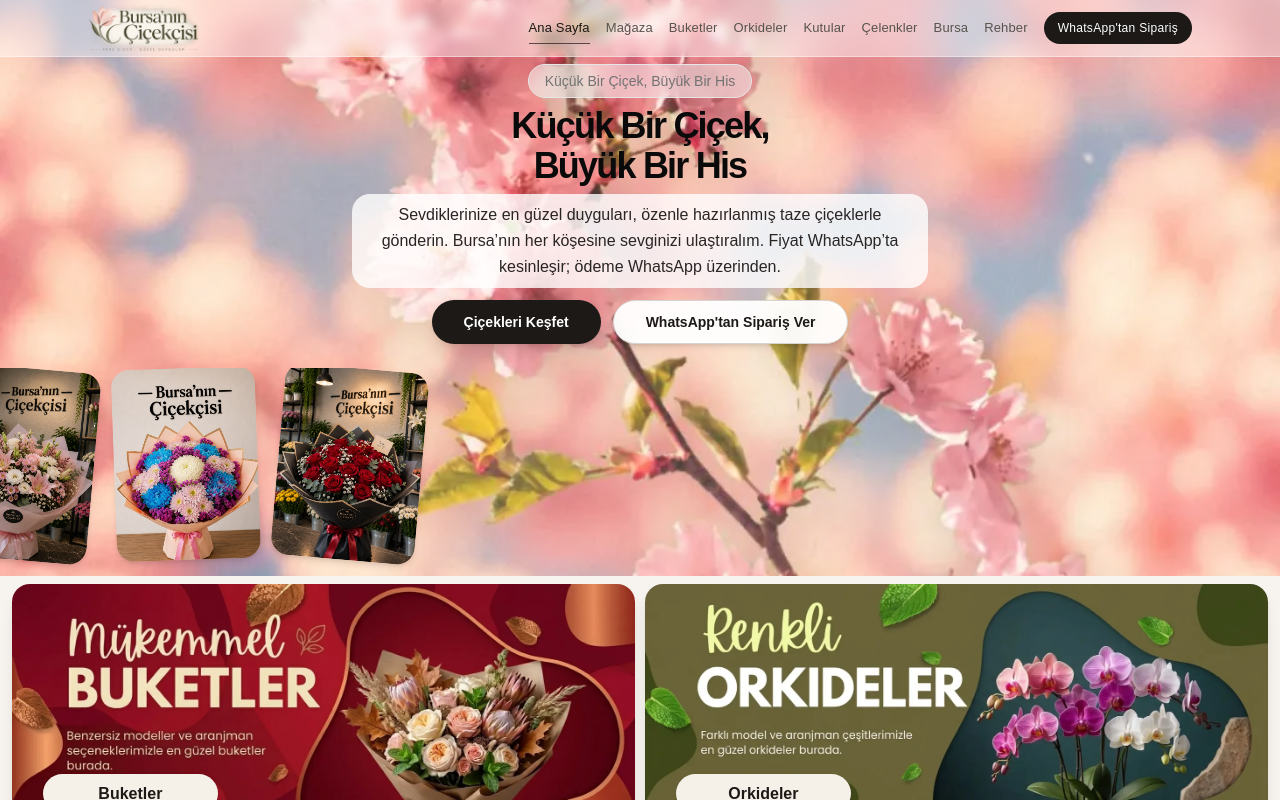
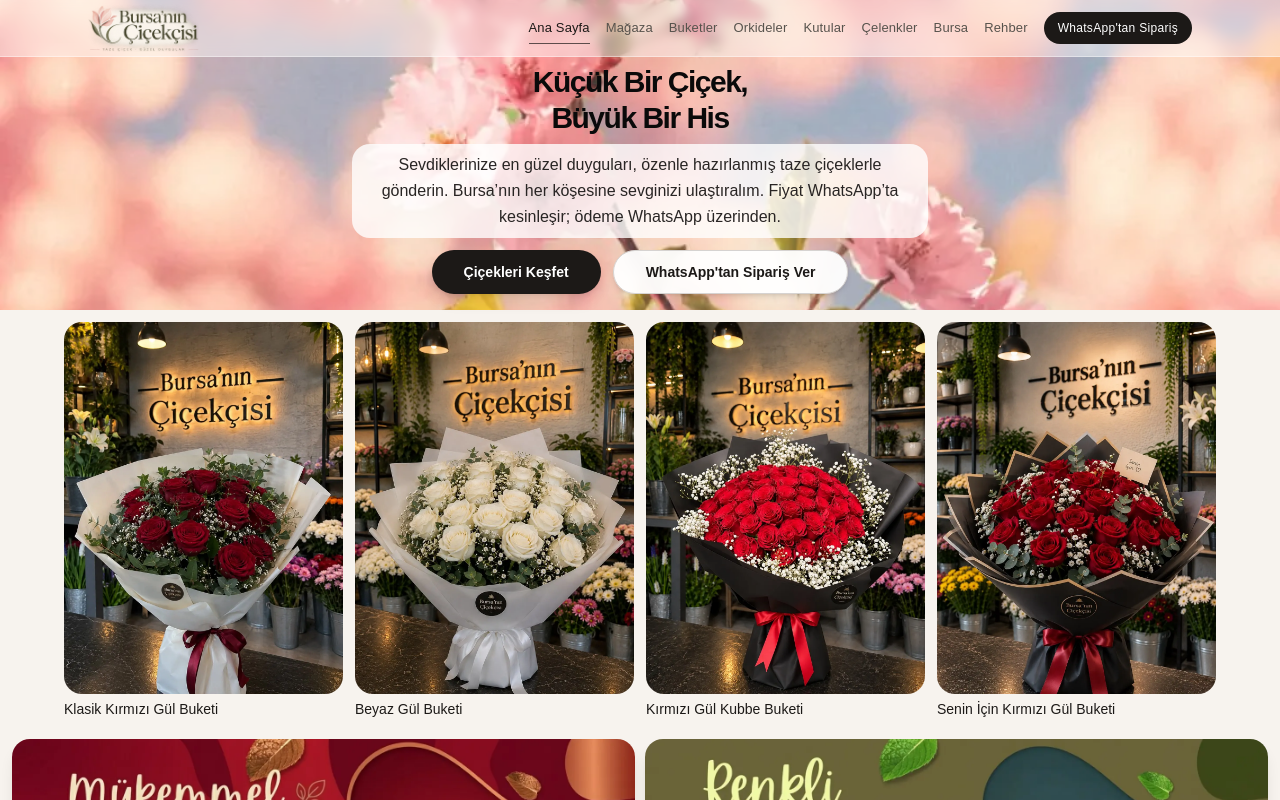
Before and after one commit to Mussokmen/3dcicekci, a React (Vite) app: page / in a window 1280 px wide. Shown: the top 800 px of the page. Built offline with nearby package versions, Linux system fonts and the light colour scheme.

Commit message:
İlk ekranda ürün kartını tam göster.
Kayan şerit kenarda kırpılıyordu. Vitrin kartları hero’nun altında, fotoğraf ve adıyla birlikte duruyor.

```diff
--- /dev/null
+++ b/src/components/home/HomeLeadProducts.tsx
@@ -0,0 +1,29 @@
+import { Link } from "react-router-dom";
+import { getFeaturedProducts } from "@/config/products";
+
+export function HomeLeadProducts() {
+  const products = getFeaturedProducts().slice(0, 4);
+
+  return (
+    <section aria-label="Vitrinden ürünler" className="bg-[#f7f3ee] px-4 py-3 md:px-6">
+      <ul className="mx-auto grid max-w-6xl grid-cols-2 gap-3 sm:grid-cols-4">
+        {products.map((product) => (
+          <li key={product.slug} className="min-w-0">
+            <Link to={`/urun/${product.slug}`} className="block focus-visible:outline-none">
+              <img
+                src={product.image}
+                alt={`${product.name}, Bursa teslim`}
+                width={600}
+                height={800}
+                className="aspect-[3/4] w-full rounded-2xl object-cover"
+              />
+              <span className="mt-1.5 block text-sm leading-snug break-words text-stone-900">
+                {product.name}
+              </span>
+            </Link>
+          </li>
+        ))}
+      </ul>
+    </section>
+  );
+}
--- a/src/components/ui/hero-3-demo.tsx
+++ b/src/components/ui/hero-3-demo.tsx
@@ -1,28 +1,9 @@
 import { AnimatedMarqueeHero } from "@/components/ui/hero-3";
-import { getProductBySlug } from "@/config/products";
 import { buildWhatsAppUrl, homeIntro } from "@/config/site";
-
-const marqueeFiles = import.meta.glob("../../assets/marquee/*.{jpg,jpeg,png,webp,avif}", {
-  eager: true,
-  import: "default",
-}) as Record<string, string>;
-
-const MARQUEE_ITEMS = Object.entries(marqueeFiles).map(([path, src]) => {
-  const filename = path.split("/").pop() ?? "";
-  const slug = filename.replace(/\.(jpe?g|png|webp|avif)$/i, "");
-  const product = getProductBySlug(slug);
-
-  return {
-    src,
-    href: `/urun/${slug}`,
-    alt: product?.name ?? slug,
-  };
-});
 
 const AnimatedHeroDemo = () => {
   return (
     <AnimatedMarqueeHero
-      tagline="Küçük Bir Çiçek, Büyük Bir His"
       title={
         <>
           Küçük Bir Çiçek,
@@ -35,7 +16,6 @@ const AnimatedHeroDemo = () => {
       ctaHref="/magaza"
       secondaryCtaText="WhatsApp'tan Sipariş Ver"
       secondaryCtaHref={buildWhatsAppUrl("Merhaba, çiçek siparişi vermek istiyorum.")}
-      images={MARQUEE_ITEMS}
     />
   );
 };
--- a/src/components/ui/hero-3.tsx
+++ b/src/components/ui/hero-3.tsx
@@ -1,35 +1,17 @@
 "use client";
 
-import React, { useSyncExternalStore } from "react";
+import React from "react";
 import { Link } from "react-router-dom";
 import { motion } from "framer-motion";
 import { cn } from "@/lib/utils";
 
-function subscribeReducedMotion(onStoreChange: () => void) {
-  const media = window.matchMedia("(prefers-reduced-motion: reduce)");
-  media.addEventListener("change", onStoreChange);
-  return () => media.removeEventListener("change", onStoreChange);
-}
-
-function getReducedMotion() {
-  return window.matchMedia("(prefers-reduced-motion: reduce)").matches;
-}
-
-interface MarqueeItem {
-  src: string;
-  href: string;
-  alt: string;
-}
-
 interface AnimatedMarqueeHeroProps {
-  tagline: string;
   title: React.ReactNode;
   description: string;
   ctaText: string;
   ctaHref: string;
   secondaryCtaText: string;
   secondaryCtaHref: string;
-  images: MarqueeItem[];
   className?: string;
 }
 
@@ -40,14 +22,12 @@ const secondaryCtaClass =
   "inline-flex min-h-11 w-full items-center justify-center rounded-full border border-stone-300 bg-white/95 px-6 py-2.5 text-sm font-semibold text-stone-900 shadow-md backdrop-blur-sm transition-colors hover:bg-white focus:outline-none focus-visible:ring-2 focus-visible:ring-stone-400 sm:w-auto sm:px-8";
 
 export const AnimatedMarqueeHero: React.FC<AnimatedMarqueeHeroProps> = ({
-  tagline,
   title,
   description,
   ctaText,
   ctaHref,
   secondaryCtaText,
   secondaryCtaHref,
-  images,
   className,
 }) => {
   const FADE_IN_ANIMATION_VARIANTS = {
@@ -59,27 +39,9 @@ export const AnimatedMarqueeHero: React.FC<AnimatedMarqueeHeroProps> = ({
     },
   };
 
-  const duplicatedImages = [...images, ...images];
-  const reduceMotion = useSyncExternalStore(subscribeReducedMotion, getReducedMotion, () => true);
-  const stripImages = reduceMotion ? images : duplicatedImages;
-
   return (
-    <section
-      className={cn(
-        "relative flex w-full flex-col overflow-hidden text-center",
-        className,
-      )}
-    >
-      <div className="relative z-20 flex shrink-0 flex-col items-center px-4 pt-1 md:pt-2">
-        <motion.div
-          initial="hidden"
-          animate="show"
-          variants={FADE_IN_ANIMATION_VARIANTS}
-            className="mb-2 hidden rounded-full border border-border bg-card/50 px-4 py-1.5 text-sm font-medium text-muted-foreground backdrop-blur-sm md:inline-block"
-        >
-          {tagline}
-        </motion.div>
-
+    <section className={cn("relative flex w-full flex-col text-center", className)}>
+      <div className="relative z-20 flex flex-col items-center px-4 pt-2">
         <motion.h1
           initial="hidden"
           animate="show"
@@ -91,7 +53,7 @@ export const AnimatedMarqueeHero: React.FC<AnimatedMarqueeHeroProps> = ({
               },
             },
           }}
-          className="text-2xl font-bold tracking-tighter text-foreground md:text-4xl"
+          className="text-2xl font-bold tracking-tighter text-foreground md:text-3xl"
         >
           {typeof title === "string" ? (
             title.split(" ").map((word, i) => (
@@ -123,7 +85,7 @@ export const AnimatedMarqueeHero: React.FC<AnimatedMarqueeHeroProps> = ({
           animate="show"
           variants={FADE_IN_ANIMATION_VARIANTS}
           transition={{ delay: 0.6 }}
-          className="mt-3 flex w-full max-w-sm flex-col items-stretch justify-center gap-2 sm:max-w-none sm:flex-row sm:flex-wrap sm:items-center sm:gap-3"
+          className="mt-3 flex w-full max-w-sm flex-col items-stretch justify-center gap-2 pb-4 sm:max-w-none sm:flex-row sm:flex-wrap sm:items-center sm:gap-3"
         >
           <motion.div className="w-full sm:w-auto" whileHover={{ scale: 1.05 }} whileTap={{ scale: 0.95 }}>
             <Link to={ctaHref} className={primaryCtaClass}>
@@ -142,53 +104,6 @@ export const AnimatedMarqueeHero: React.FC<AnimatedMarqueeHeroProps> = ({
           </motion.a>
         </motion.div>
       </div>
-
-      <div className="relative z-10 mt-4 w-full overflow-hidden pb-3 md:mt-6 md:pb-4">
-        {reduceMotion ? (
-          <div className="flex gap-4 overflow-x-auto px-4 pb-1">
-            {stripImages.map((item) => (
-              <Link
-                key={item.href}
-                to={item.href}
-                className="relative aspect-[3/4] h-36 flex-shrink-0 md:h-48"
-              >
-                <img
-                  src={item.src}
-                  alt={item.alt}
-                  className="h-full w-full rounded-2xl object-cover shadow-md"
-                />
-              </Link>
-            ))}
-          </div>
-        ) : (
-          <motion.div
-            className="flex w-max gap-5"
-            animate={{ x: ["-100%", "0%"] }}
-            transition={{
-              ease: "linear",
-              duration: 75,
-              repeat: Infinity,
-            }}
-          >
-            {stripImages.map((item, index) => (
-              <Link
-                key={`${item.href}-${index}`}
-                to={item.href}
-                className="relative aspect-[3/4] h-36 flex-shrink-0 md:h-48"
-                style={{
-                  rotate: `${index % 2 === 0 ? -2 : 5}deg`,
-                }}
-              >
-                <img
-                  src={item.src}
-                  alt={item.alt}
-                  className="h-full w-full rounded-2xl object-cover shadow-md"
-                />
-              </Link>
-            ))}
-          </motion.div>
-        )}
-      </div>
     </section>
   );
 };
--- a/src/pages/HomePage.tsx
+++ b/src/pages/HomePage.tsx
@@ -6,6 +6,7 @@ import heroBackground from "@/assets/hero-bg.webp";
 import { SiteFooter } from "@/components/layout/SiteFooter";
 import { SiteHeader } from "@/components/layout/SiteHeader";
 import { HomeCategoryStrip } from "@/components/home/HomeCategoryStrip";
+import { HomeLeadProducts } from "@/components/home/HomeLeadProducts";
 import { HomeCustomDesign } from "@/components/home/HomeCustomDesign";
 import { HomeVitrine } from "@/components/home/HomeVitrine";
 import { TrustHighlights } from "@/components/content/TrustHighlights";
@@ -45,6 +46,7 @@ export function HomePage() {
             <AnimatedHeroDemo />
           </div>
         </div>
+        <HomeLeadProducts />
         <section className="relative z-10 grid w-full shrink-0 grid-cols-1 gap-2 bg-[#f7f3ee] px-2 py-1.5 min-[700px]:grid-cols-2 md:gap-2.5 md:px-3 md:py-2">
           <Link to="/magaza/buketler" className="relative block min-w-0">
             <img
```
